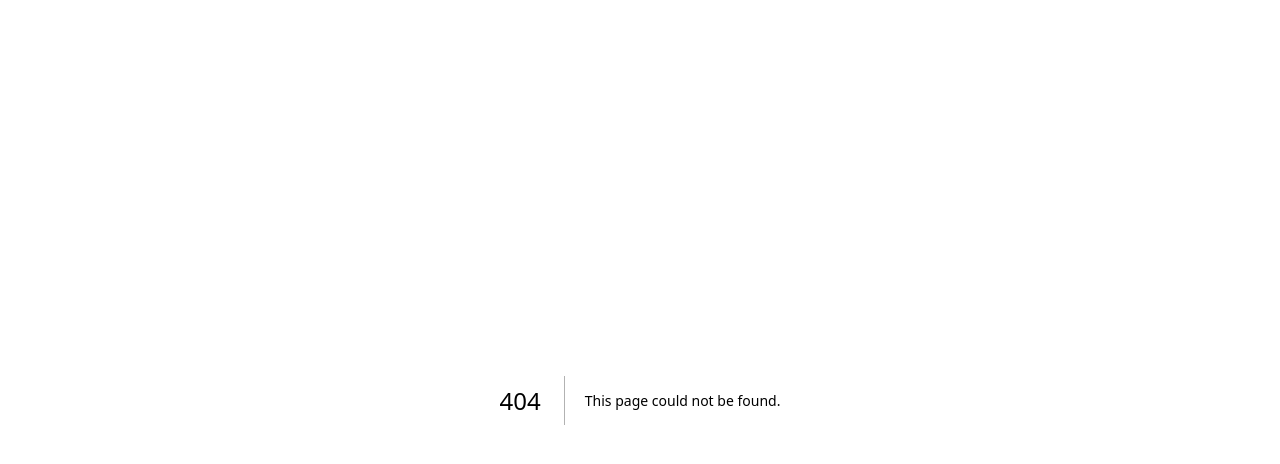
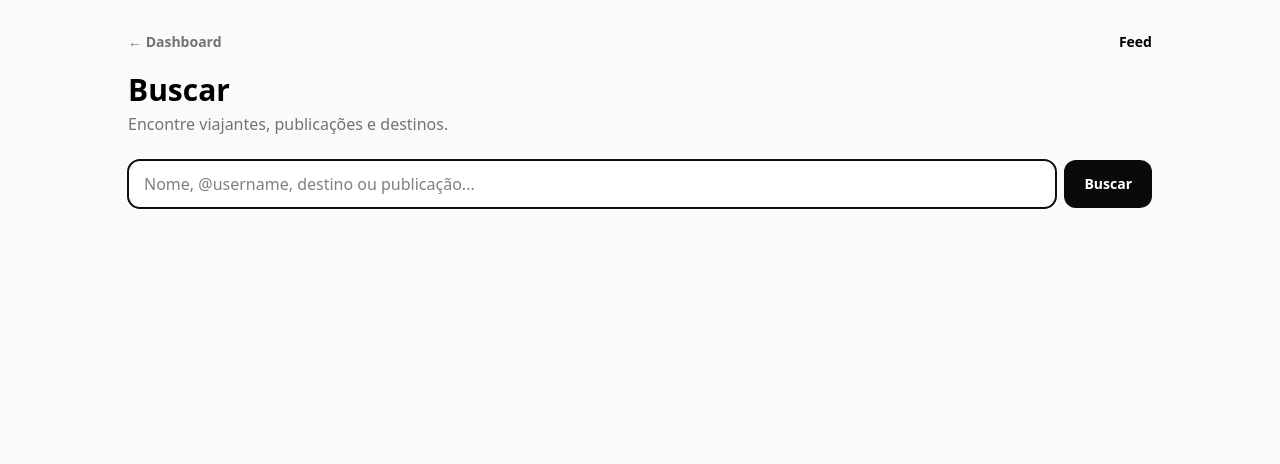
Before and after one commit to zaysauro/NaBagagem-Web, a Next.js app: page /buscar in a window 1280 px wide. Before the commit this address had no page. Shown: the top 464 px of the page. Built offline with nearby package versions, Linux system fonts and the light colour scheme.

Commit message:
feat: add global search page

```diff
--- /dev/null
+++ b/app/buscar/page.tsx
@@ -0,0 +1,23 @@
+"use client";
+
+import { useEffect, useState } from "react";
+import Link from "next/link";
+
+type Results={users:any[];posts:any[];destinations:any[]};
+export default function SearchPage(){
+ const [q,setQ]=useState("");const [results,setResults]=useState<Results>({users:[],posts:[],destinations:[]});const [loading,setLoading]=useState(false);const [searched,setSearched]=useState(false);const [message,setMessage]=useState("");
+ async function search(value=q){const term=value.trim();if(!term){setResults({users:[],posts:[],destinations:[]});setSearched(false);return}setLoading(true);setMessage("");const r=await fetch("/api/search?q="+encodeURIComponent(term),{cache:"no-store"});const d=await r.json();if(r.ok)setResults(d);else setMessage(d.error||"Não foi possível buscar.");setLoading(false);setSearched(true);}
+ useEffect(()=>{const params=new URLSearchParams(window.location.search);const initial=params.get("q")||"";if(initial){setQ(initial);search(initial)}},[]);
+ const total=results.users.length+results.posts.length+results.destinations.length;
+ return <main className="min-h-screen bg-neutral-50 px-4 py-8 sm:px-6"><div className="mx-auto max-w-5xl">
+  <div className="flex items-center justify-between"><Link href="/dashboard" className="text-sm font-semibold text-neutral-500">← Dashboard</Link><Link href="/feed" className="text-sm font-semibold">Feed</Link></div>
+  <h1 className="mt-5 text-3xl font-bold">Buscar</h1><p className="mt-1 text-neutral-500">Encontre viajantes, publicações e destinos.</p>
+  <form onSubmit={e=>{e.preventDefault();search()}} className="mt-6 flex gap-2"><input autoFocus value={q} onChange={e=>setQ(e.target.value)} placeholder="Nome, @username, destino ou publicação..." className="min-w-0 flex-1 rounded-xl border bg-white px-4 py-3"/><button className="rounded-xl bg-neutral-950 px-5 py-3 text-sm font-semibold text-white">Buscar</button></form>
+  {message&&<p className="mt-4 rounded-xl bg-white p-3 text-sm text-red-600">{message}</p>}
+  {loading?<p className="mt-6 text-sm text-neutral-500">Buscando...</p>:searched&&total===0?<div className="mt-6 rounded-3xl border border-dashed bg-white p-10 text-center"><h2 className="text-xl font-bold">Nada encontrado</h2><p className="mt-2 text-sm text-neutral-500">Tente outro nome, destino ou palavra-chave.</p></div>:searched&&<div className="mt-6 grid gap-6 lg:grid-cols-3">
+   <section className="rounded-3xl border bg-white p-5 shadow-sm"><h2 className="font-bold">Viajantes <span className="text-neutral-400">({results.users.length})</span></h2><div className="mt-4 space-y-3">{results.users.map(u=><Link key={u.id} href={"/perfil/"+u.username} className="flex items-center gap-3 rounded-2xl bg-neutral-50 p-3 hover:bg-neutral-100">{u.avatar_url?<img src={u.avatar_url} className="h-10 w-10 rounded-full object-cover"/>:<div className="flex h-10 w-10 items-center justify-center rounded-full bg-neutral-900 text-sm font-bold text-white">{(u.display_name||u.username||"U")[0].toUpperCase()}</div>}<div className="min-w-0"><p className="truncate font-semibold">{u.display_name||"Viajante"}</p><p className="truncate text-xs text-neutral-500">@{u.username||"sem username"}</p></div></Link>)}</div></section>
+   <section className="rounded-3xl border bg-white p-5 shadow-sm"><h2 className="font-bold">Publicações <span className="text-neutral-400">({results.posts.length})</span></h2><div className="mt-4 space-y-3">{results.posts.map(p=><article key={p.id} className="rounded-2xl bg-neutral-50 p-4"><Link href={p.profiles?.username?"/perfil/"+p.profiles.username:"/feed"} className="text-xs font-semibold text-neutral-500">{p.profiles?.display_name||"Viajante"}</Link><h3 className="mt-1 font-bold">{p.title}</h3>{p.body&&<p className="mt-1 line-clamp-3 text-sm text-neutral-600">{p.body}</p>}<Link href="/feed" className="mt-3 inline-block text-xs font-semibold">Ver no feed →</Link></article>)}</div></section>
+   <section className="rounded-3xl border bg-white p-5 shadow-sm"><h2 className="font-bold">Destinos <span className="text-neutral-400">({results.destinations.length})</span></h2><div className="mt-4 space-y-3">{results.destinations.map((d:any)=><Link key={d.id} href={"/dashboard/trips/"+d.trip_id} className="block rounded-2xl bg-neutral-50 p-4"><h3 className="font-bold">{d.name}</h3><p className="mt-1 text-sm text-neutral-500">{[d.city,d.country].filter(Boolean).join(", ")||"Localização não informada"}</p><p className="mt-2 text-xs font-semibold text-neutral-400">{d.trips?.title||"Viagem"}</p></Link>)}</div></section>
+  </div>}
+ </div></main>
+}
```
